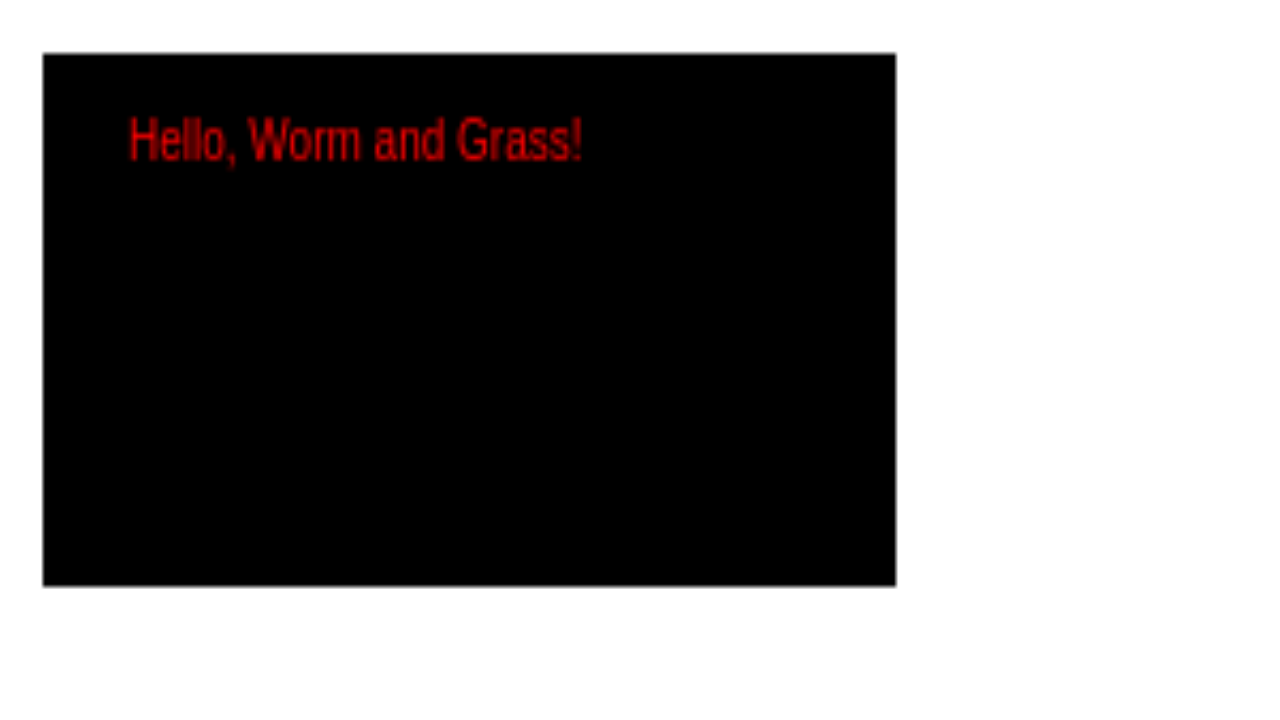
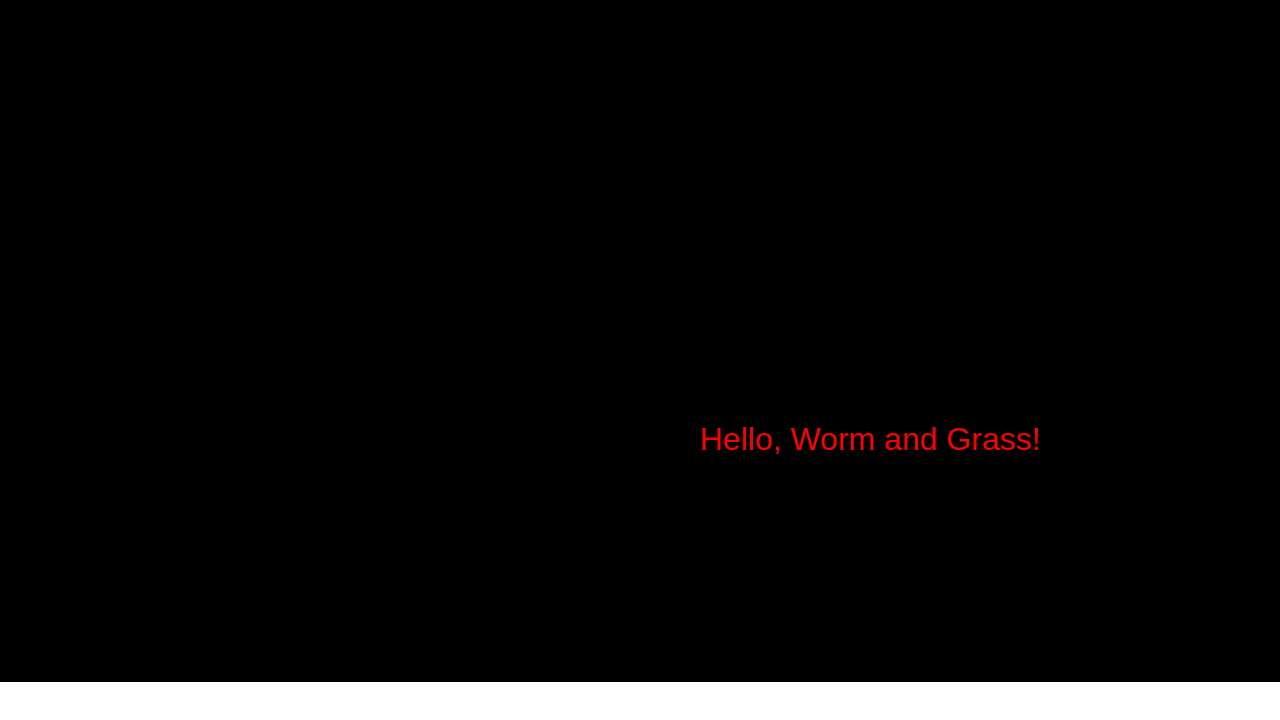
Before and after one commit to smithfox/WormAndGrass, a plain HTML site: page index.html in a window 1280 px wide. Drawn offline with Linux system fonts and the light colour scheme.

Commit message:
fix devicePixelRatio issue
当在高分辨率windows设置DPI不是100%时，出现 canvas画图模糊，其根本原因是 css 和画布的 尺寸不一致造成的。
假设系统DPI是200%
canvas.width本身还是屏幕的实际像素（不受系统DPI影响）。
canvas.style.width是2个屏幕像素才显示一个逻辑像素

```diff
--- a/index.html
+++ b/index.html
@@ -25,13 +25,52 @@
 </head>
 
 <body>
-    <canvas id="renderCanvas"></canvas>
+    <canvas id="renderCanvas" style="background-color: beige;">Browser does not support HTML5 canvas</canvas>
+
     <script type="text/javascript">
-        var canvas = document.getElementById('renderCanvas');
-        var ctx = canvas.getContext('2d');
-        ctx.fillRect(10, 10, 200, 100);
-        ctx.fillStyle = 'red';
-        ctx.fillText('Hello, Worm and Grass!', 30, 30);
+        const dpr = window.devicePixelRatio;
+        const canvas = document.getElementById('renderCanvas');
+
+        const CanvasWidth = 1440;
+        const CanvasHeight = 768;
+
+        const resizeCanvas = () => {
+            console.log("resizeCanvas");
+            var newCanvasWidth = CanvasWidth;
+            var newCanvasHeight = CanvasHeight;
+
+            const aspectCanvas = CanvasWidth / CanvasHeight;
+            const aspectWindow = window.innerWidth / window.innerHeight;
+
+            //保证比例不变
+            if (aspectWindow > aspectCanvas) { // window 偏宽
+                newCanvasHeight = window.innerHeight;
+                newCanvasWidth = Math.floor(newCanvasHeight * aspectCanvas);
+            } else { //window 偏高
+                newCanvasWidth = window.innerWidth;
+                newCanvasHeight = Math.floor(newCanvasWidth / aspectCanvas);
+            }
+
+            canvas.width = newCanvasWidth * dpr;
+            canvas.height = newCanvasHeight * dpr;
+            canvas.style.width = newCanvasWidth + 'px';
+            canvas.style.height = newCanvasHeight + 'px';
+
+            drawExample();
+        }
+
+        const drawExample = () => {
+            console.log("drawExample");
+            var ctx = canvas.getContext('2d');
+            ctx.fillRect(0, 0, 1440, 900);
+            ctx.fillStyle = 'red';
+            ctx.font = '2em Arial';
+            ctx.fillText('Hello, Worm and Grass!', 700, 450);
+        }
+
+        resizeCanvas();
+
+        window.onresize = resizeCanvas;
     </script>
 </body>
 
```
